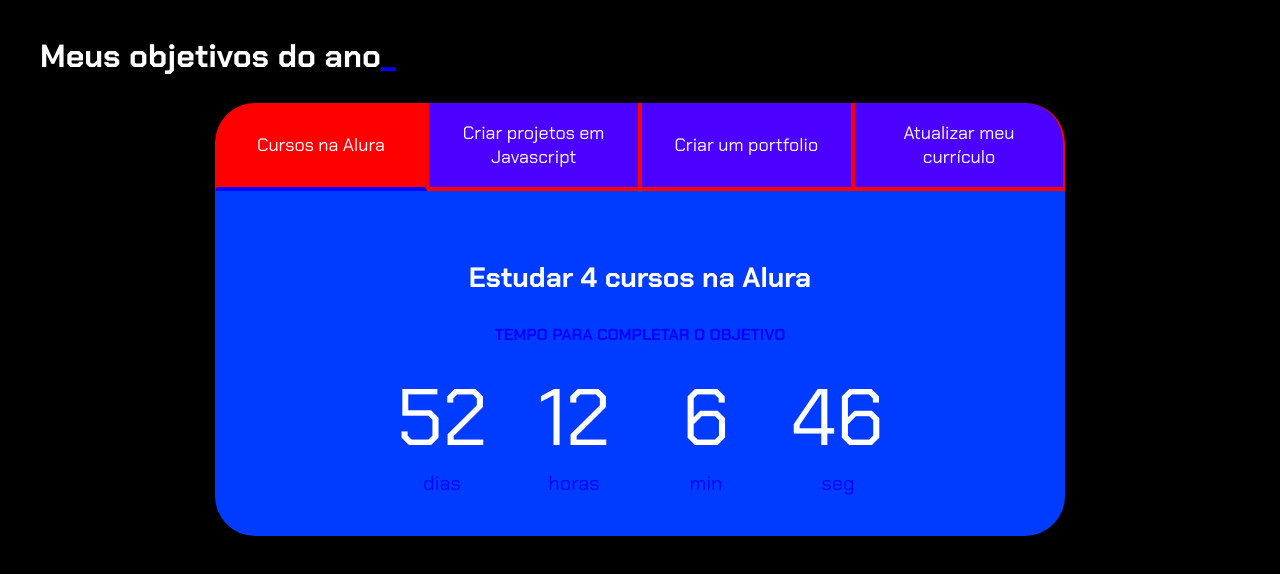
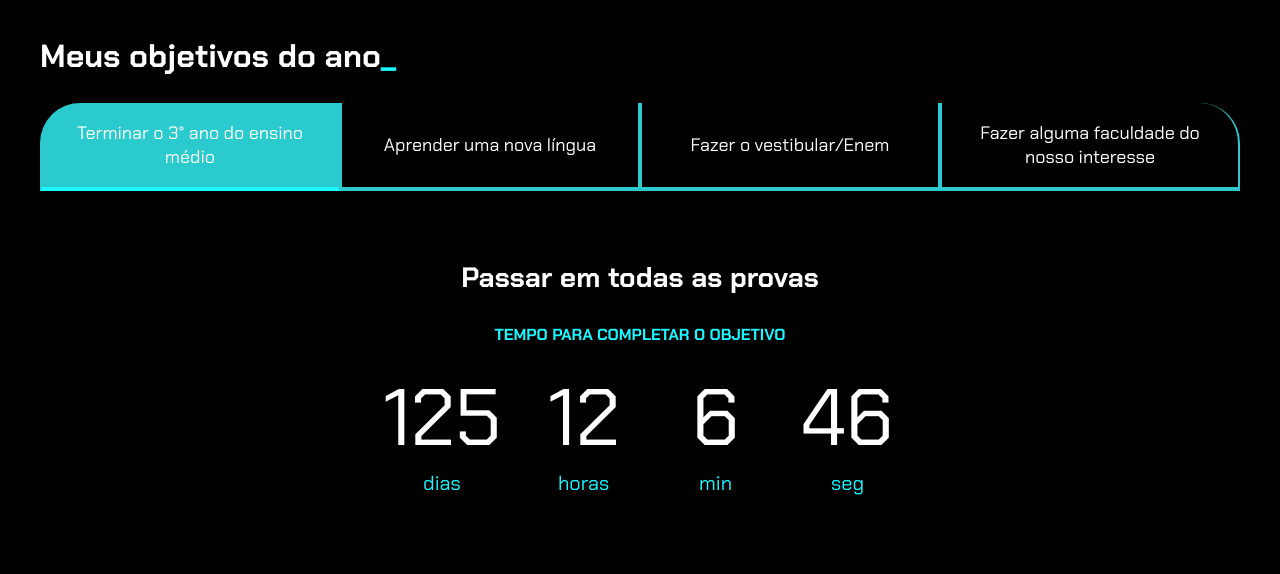
Before and after one commit to elRafael26/3D, a plain HTML site: page index.html in a window 1280 px wide. Drawn offline with Linux system fonts and the light colour scheme.

Commit message:
Add files via upload

```diff
--- a/index.html
+++ b/index.html
@@ -13,14 +13,14 @@
         <h2 class="titulo-principal">Meus objetivos do ano<span>_</span></h2>
         <div class="conteudo">
             <div class="botoes">
-                <button class="botao ativo">Cursos na Alura</button>
-                <button class="botao">Criar projetos em Javascript</button>
-                <button class="botao">Criar um portfolio</button>
-                <button class="botao">Atualizar meu currículo</button>
+                <button class="botao ativo">Terminar o 3° ano do ensino médio</button>
+                <button class="botao">Aprender uma nova língua</button>
+                <button class="botao">Fazer  o vestibular/Enem</button>
+                <button class="botao">Fazer alguma faculdade do nosso interesse</button>
             </div>
             <div class="abas-textos">
                 <div class="aba-conteudo ativo">
-                    <h3 class="aba-conteudo-titulo-principal">Estudar 4 cursos na Alura</h3>
+                    <h3 class="aba-conteudo-titulo-principal">Passar em todas as provas</h3>
                     <h4 class="aba-conteudo-titulo-secundario">Tempo para completar o objetivo</h4>
                     <div class="contador">
                         <div class="contador-digito">
@@ -42,7 +42,7 @@
                     </div>
                 </div>
                 <div class="aba-conteudo">
-                    <h3 class="aba-conteudo-titulo-principal">Criar 5 projetos em Javascript</h3>
+                    <h3 class="aba-conteudo-titulo-principal">Fazer um curso de inglês como exemplo</h3>
                     <h4 class="aba-conteudo-titulo-secundario">Tempo para completar o objetivo</h4>
                     <div class="contador">
                         <div class="contador-digito">
@@ -64,7 +64,7 @@
                     </div>
                 </div>
                 <div class="aba-conteudo">
-                    <h3 class="aba-conteudo-titulo-principal">Criar um portfolio com os meus 3 melhores projetos</h3>
+                    <h3 class="aba-conteudo-titulo-principal">Tempo que resta para estudar</h3>
                     <h4 class="aba-conteudo-titulo-secundario">Tempo para completar o objetivo</h4>
                     <div class="contador">
                         <div class="contador-digito">
@@ -86,7 +86,7 @@
                     </div>
                 </div>
                 <div class="aba-conteudo">
-                    <h3 class="aba-conteudo-titulo-principal">Atualizar meu curriculo com os certificados da Alura</h3>
+                    <h3 class="aba-conteudo-titulo-principal">Tempo medio para ter a chance de entrar na faculdade</h3>
                     <h4 class="aba-conteudo-titulo-secundario">Tempo para completar o objetivo</h4>
                     <div class="contador">
                         <div class="contador-digito">
--- a/main.js
+++ b/main.js
@@ -15,9 +15,9 @@ for (let i = 0; i < botoes.length; i++) {
 }
 
 const contadores = document.querySelectorAll(".contador");
-const tempoObjetivo1 = new Date("2024-10-05T00:00:00");
-const tempoObjetivo2 = new Date("2024-12-05T00:00:00");
-const tempoObjetivo3 = new Date("2024-12-30T00:00:00");
+const tempoObjetivo1 = new Date("2024-12-17T00:00:00");
+const tempoObjetivo2 = new Date("2025-06-30T00:00:00");
+const tempoObjetivo3 = new Date("2024-11-30T00:00:00");
 const tempoObjetivo4 = new Date("2025-02-01T00:00:00");
 
 const tempos = [tempoObjetivo1,tempoObjetivo2,tempoObjetivo3,tempoObjetivo4];
--- a/style.css
+++ b/style.css
@@ -2,11 +2,11 @@
 
 :root {
     --cor-de-fundo: #000000;
-    --verde: #0004ff;
-    --branco: #ffffff;
-    --botao-ativo: #ff0000;
-    --botao-inativo: rgb(76, 0, 255);
-    --texto-fundo: rgb(0, 60, 255);
+    --verde: #1af7ff;
+    --branco: #FFFFFF;
+    --botao-ativo: #2acacf;
+    --botao-inativo: rgb(0, 0, 0);
+    --texto-fundo: rgb(0, 0, 0);
 }
 
 body {
```
